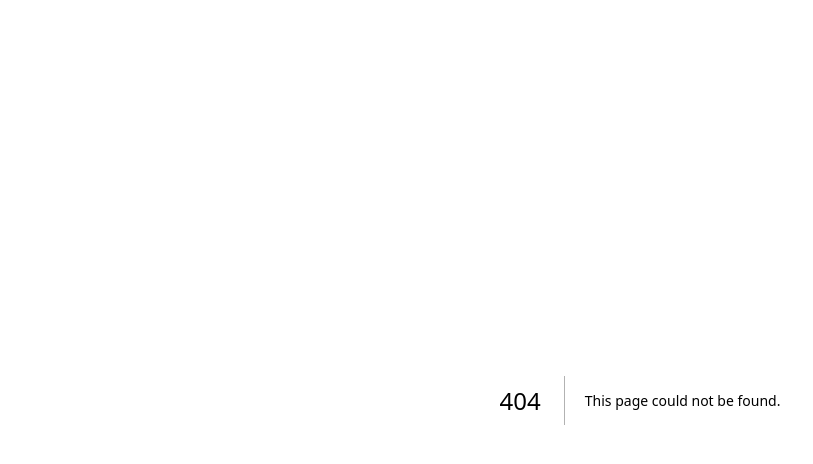
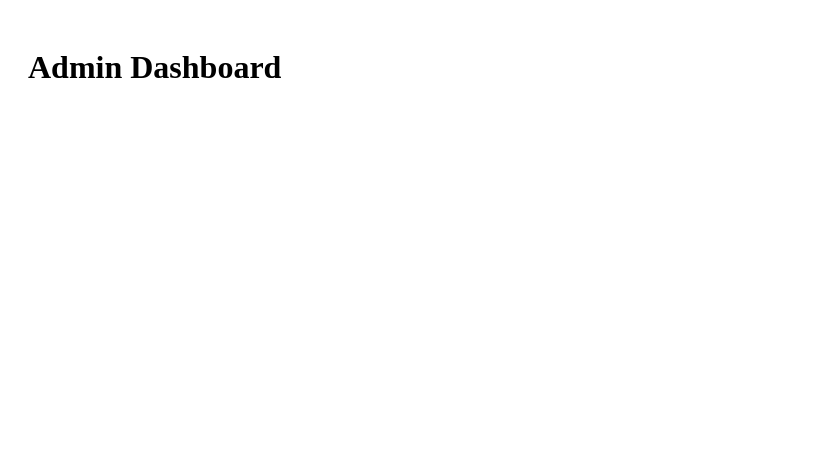
Before and after one commit to Arunsonly/property-insurance-portal, a Next.js app: page /admin/dashboard in a window 1280 px wide. Before the commit this address had no page. Shown: the top 464 px of the page, without its empty margins (0-813 px from the left). Built offline with nearby package versions, Linux system fonts and the light colour scheme.

Commit message:
Add Admin Dashboard component

```diff
--- /dev/null
+++ b/pages/admin/dashboard.js
@@ -0,0 +1,7 @@
+export default function Dashboard() {
+  return (
+    <div style={{ padding: "20px" }}>
+      <h1>Admin Dashboard</h1>
+    </div>
+  );
+}
```
